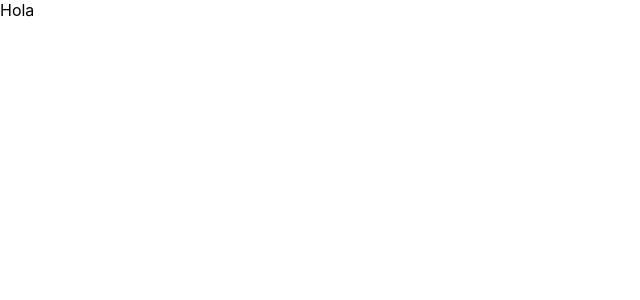
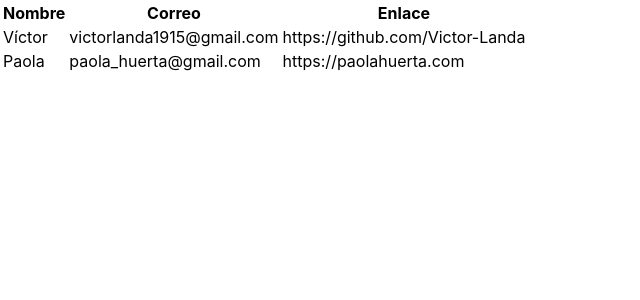
Before and after one commit to Victor-Landa/react-redux, a React (Create React App) app: page / in a window 1280 px wide. Shown: the top 300 px of the page, without its empty margins (0-640 px from the left). Built offline with nearby package versions, Linux system fonts and the light colour scheme.

Commit message:
Tabla sin márgenes

```diff
--- a/src/components/App.js
+++ b/src/components/App.js
@@ -2,9 +2,45 @@
 
 const App = () => {
   return (
-    <div>
-      Hola
-    </div>
+    <table>
+      <thead>
+        <tr>
+          <th>
+            Nombre
+          </th>
+          <th>
+            Correo
+          </th>
+          <th>
+            Enlace
+          </th>
+        </tr>
+      </thead>
+      <tbody>
+        <tr>
+          <td>
+            Víctor
+          </td>
+          <td>
+            victorlanda1915@gmail.com
+          </td>
+          <td>
+            https://github.com/Victor-Landa
+          </td>
+        </tr>
+        <tr>
+          <td>
+            Paola
+          </td>
+          <td>
+            paola_huerta@gmail.com
+          </td>
+          <td>
+            https://paolahuerta.com
+          </td>
+        </tr>
+      </tbody>
+    </table>
   );
 }
 
```
